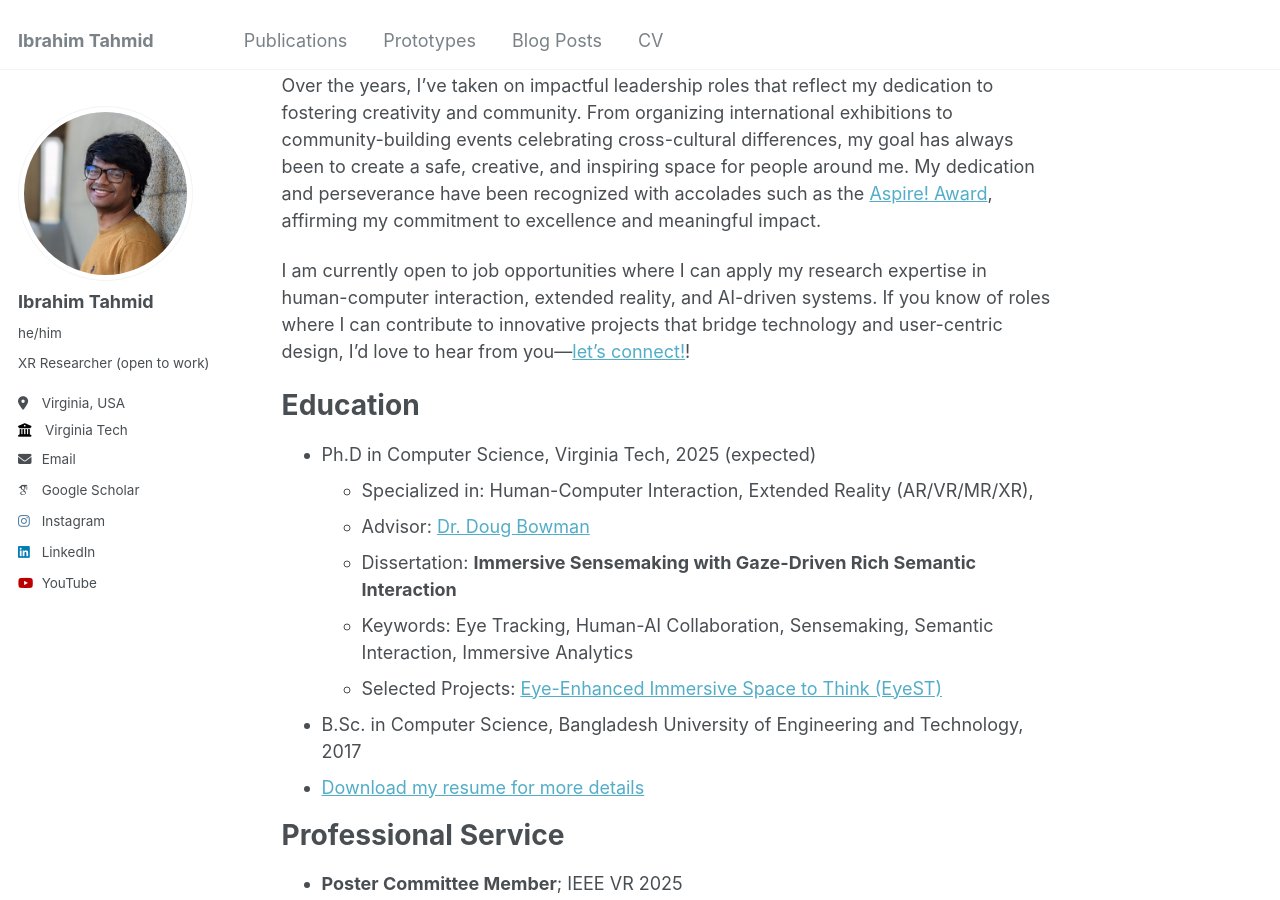
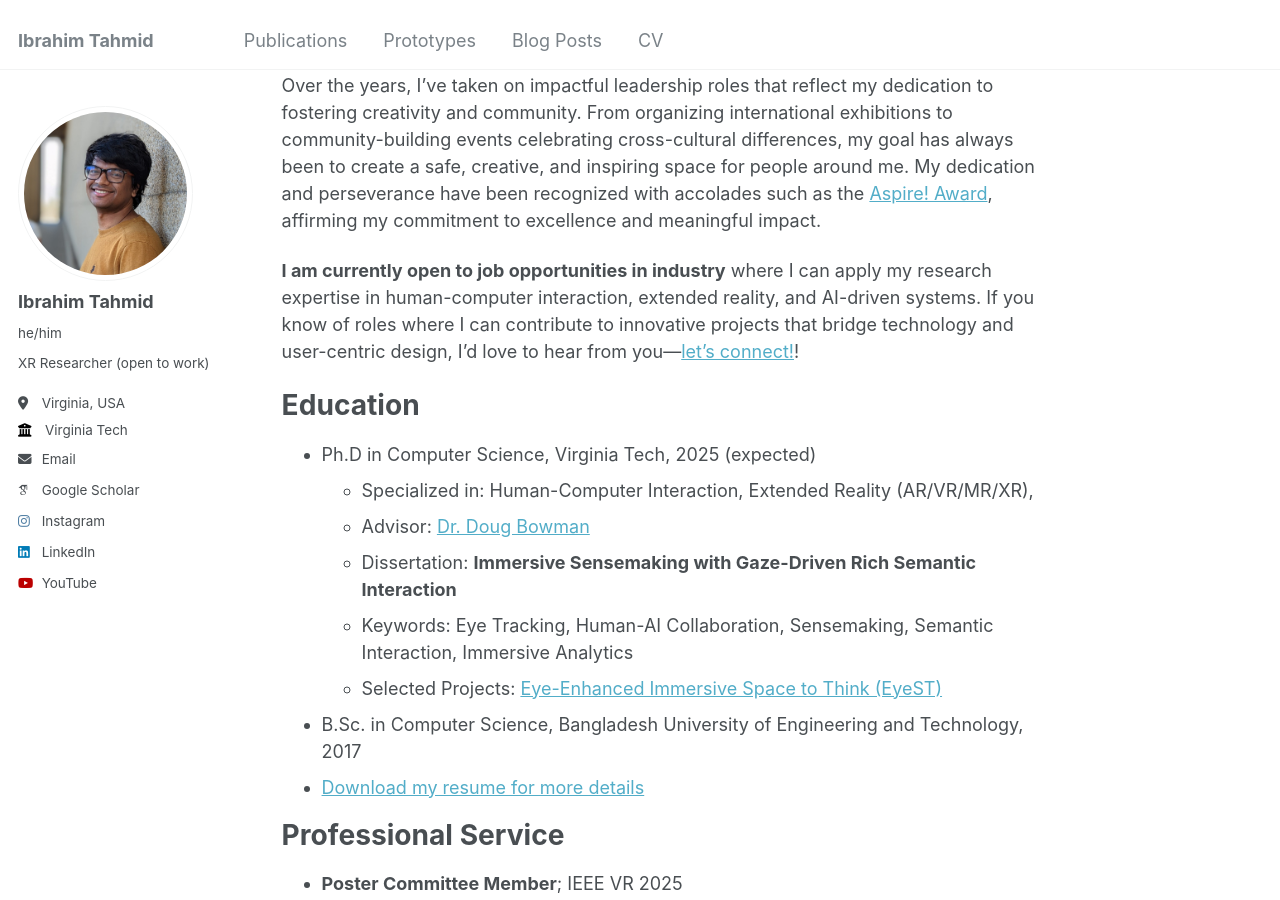
Before and after one commit to iatahmid/iatahmid.github.io, a Jekyll site: the page built from _pages/about.md, in a window 1280 px wide and 900 px high, scrolled down 690 px. Built offline with Jekyll 4.4.1, drawn with Linux system fonts in a browser that asks for light colours; some web fonts are replaced.

Commit message:
bolding the job opportunity part

```diff
--- a/_pages/about.md
+++ b/_pages/about.md
@@ -9,11 +9,11 @@ redirect_from:
 
 Hello! I'm Ibrahim, a Ph.D. candidate in [Dr. Doug Bowman](https://wordpress.cs.vt.edu/3digroup/author/dbowman/)’s lab at [Virginia Tech](https://www.vt.edu/), [3D Interaction Group](https://wordpress.cs.vt.edu/3digroup/), where I work at the exciting intersection of immersive technologies and intelligence analysis. My research focuses on leveraging eye-tracking data to enhance sensemaking tasks in extended reality environments. By predicting perceived relevance and automating smart recommendations and annotations, I aim to create tools that empower users without distracting or overwhelming them. Prior to joining Virginia Tech, I completed B.Sc. in Computer Science from [Bangladesh University of Engineering and Technology (BUET)](https://cse.buet.ac.bd/).
 
-As a graduate student working at the intersection of HCI, XR, and AI, I have gained proficiency in Unity, user study design, statistical analysis, XR application prototyping (Oculus Quest, MRTK, Magic Leap, Varjo, etc), while also developing expertise in machine learning (focusing on NLP and LLM), data visualization, and human-centered AI design. This blend of skills has allowed me to bridge the technical and human aspects of my research, driving innovation while staying grounded in real-world user needs. <b>Looking ahead, my goal is to advance the field of extended reality research by seamlessly integrating the power of artificial intelligence into immersive environments. I am particularly passionate about building explainable and transparent intelligent immersive applications that users can faithfully trust and effectively use in their daily lives. By prioritizing user understanding and fostering trust, I hope to design systems that not only augment human capabilities but also ensure that the collaboration between humans and AI remains intuitive, ethical, and transformative.</b>
+As a graduate student working at the intersection of HCI, XR, and AI, I have gained proficiency in Unity, user study design, statistical analysis, XR application prototyping (Oculus Quest, MRTK, Magic Leap, Varjo, etc), while also developing expertise in machine learning (focusing on NLP and LLM), data visualization, and human-centered AI design. This blend of skills has allowed me to bridge the technical and human aspects of my research, driving innovation while staying grounded in real-world user needs. **Looking ahead, my goal is to advance the field of extended reality research by seamlessly integrating the power of artificial intelligence into immersive environments. I am particularly passionate about building explainable and transparent intelligent immersive applications that users can faithfully trust and effectively use in their daily lives. By prioritizing user understanding and fostering trust, I hope to design systems that not only augment human capabilities but also ensure that the collaboration between humans and AI remains intuitive, ethical, and transformative.**
 
 Over the years, I've taken on impactful leadership roles that reflect my dedication to fostering creativity and community. From organizing international exhibitions to community-building events celebrating cross-cultural differences, my goal has always been to create a safe, creative, and inspiring space for people around me. My dedication and perseverance have been recognized with accolades such as the [Aspire! Award](https://experience.vt.edu/2017/Ibrahim_Tahmid.html), affirming my commitment to excellence and meaningful impact.
 
-I am currently open to job opportunities where I can apply my research expertise in human-computer interaction, extended reality, and AI-driven systems. If you know of roles where I can contribute to innovative projects that bridge technology and user-centric design, I’d love to hear from you—[let's connect!](mailto:iatahmid@vt.edu)!
+**I am currently open to job opportunities in industry** where I can apply my research expertise in human-computer interaction, extended reality, and AI-driven systems. If you know of roles where I can contribute to innovative projects that bridge technology and user-centric design, I’d love to hear from you—[let's connect!](https://www.linkedin.com/in/iatahmid/)!
 
 Education
 ======
```
